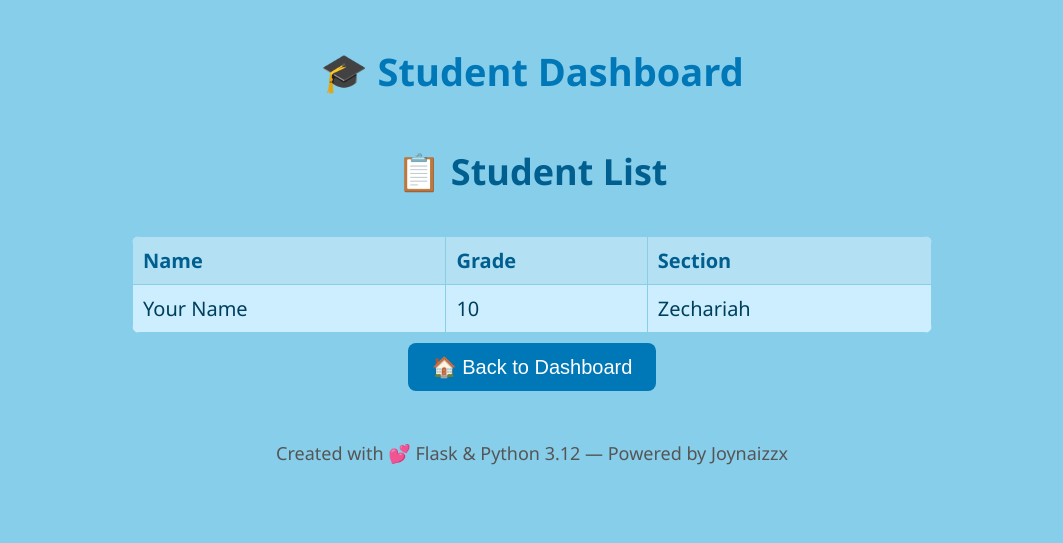
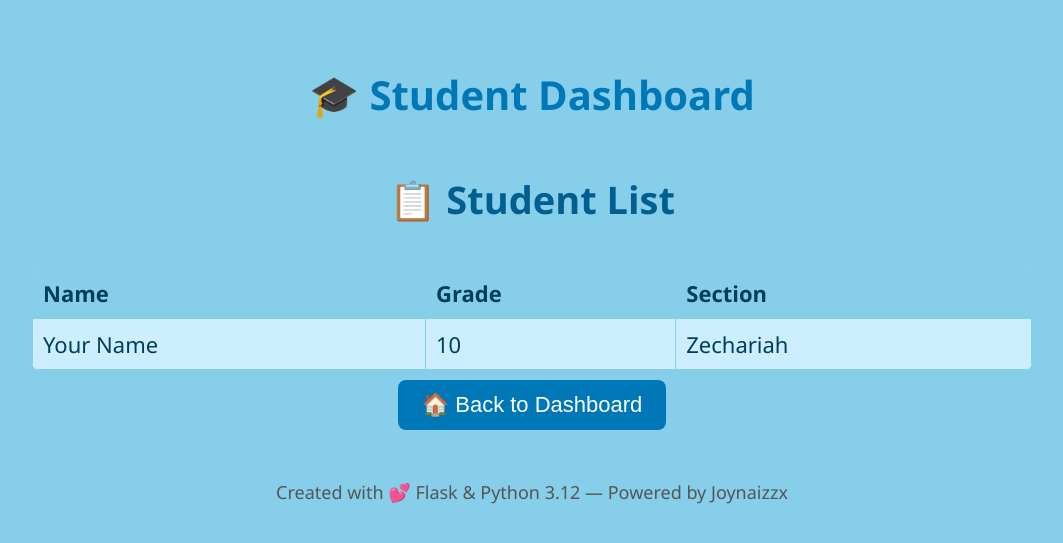
Before and after one commit to Joynase/Joynase-Dime, a Flask app: page /dashboard in a window 1280 px wide, after a click on "👀 View Students". Shown: the top 543 px of the page, without its empty margins (108-1171 px from the left). Run offline with Flask 3, Linux system fonts and the light colour scheme.

Commit message:
Update index.html

```diff
--- a/templates/index.html
+++ b/templates/index.html
@@ -8,7 +8,7 @@
       font-family: 'Segoe UI', sans-serif;
       background-color: #87ceeb;
       margin: 0;
-      padding: 20px;
+      padding: 40px;
       color: #333;
       font-size: 20px;
     }
@@ -17,12 +17,12 @@
       text-align: center;
       color: #0077b6;
       margin-bottom: 10px;
-      font-size: 38px;
+      font-size: 40px;
     }
 
     h2 {
       color: #005f8f;
-      font-size: 36px;
+      font-size: 38px;
       text-align: center;
     }
 
@@ -34,7 +34,7 @@
       border: none;
       border-radius: 8px;
       cursor: pointer;
-      font-size: 20px;
+      font-size: 22px;
       transition: background-color 0.3s ease;
     }
 
@@ -62,7 +62,7 @@
 
     table {
       width: 100%;
-      max-width: 800px;
+      max-width: 1000px;
       margin: 0 auto;
       border-collapse: collapse;
       margin-top: 10px;
@@ -75,15 +75,15 @@
       border: 1px solid #87ceeb;
       padding: 10px;
       text-align: left;
-      font-size: 20px;
+      font-size: 22px;
       background-color: #cceeff; /* match theme for all cells */
       color: #003f5c;
     }
 
-    th {
-      background-color: #b3e0f2;
-      color: #005f8f;
-    }
+th {
+  background-color: #87ceeb; /* sky blue */
+  color: #003f5c; /* deep readable text */
+}
 
     input[type="text"], input[type="number"] {
       width: 100%;
@@ -91,7 +91,7 @@
       margin-bottom: 12px;
       border: 1px solid #0077b6;
       border-radius: 8px;
-      font-size: 20px;
+      font-size: 22px;
     }
 
     form {
@@ -99,7 +99,7 @@
       padding: 20px;
       border-radius: 12px;
       box-shadow: 0 0 10px rgba(0, 119, 182, 0.3);
-      max-width: 600px;
+      max-width: 1000px;
       margin: auto;
     }
 
```
